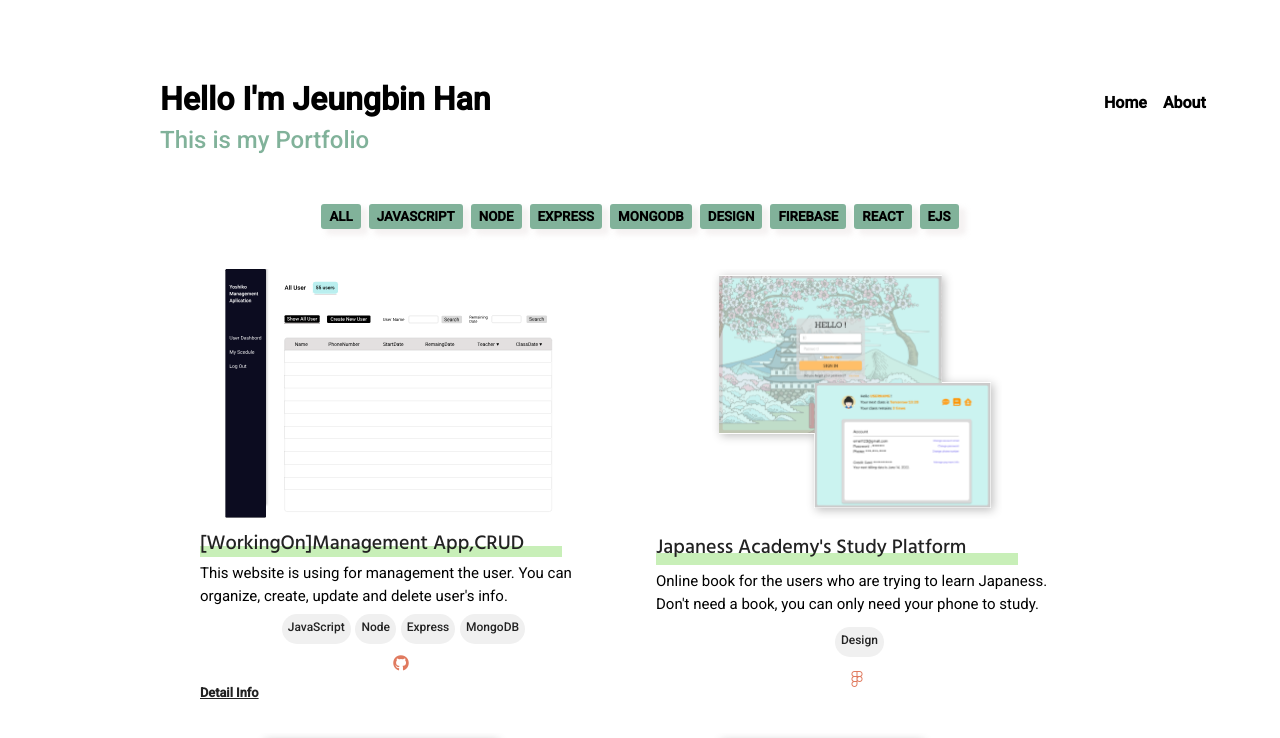
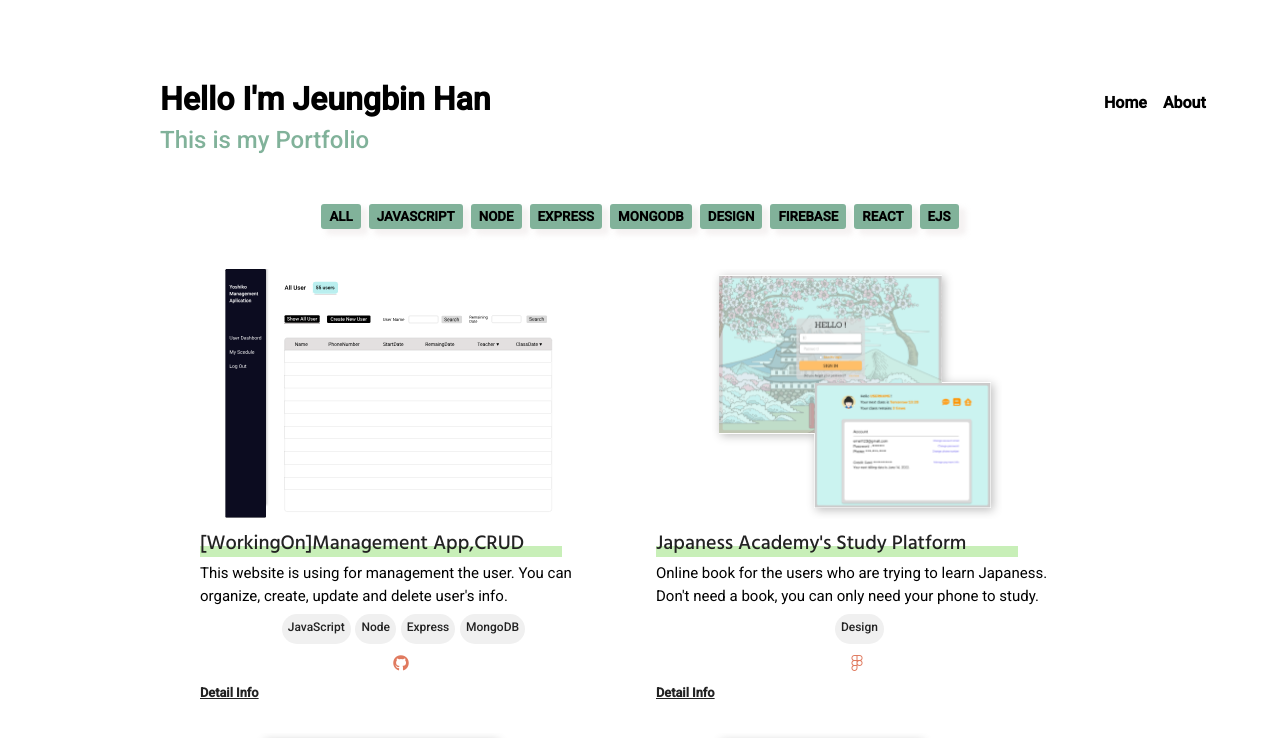
Before and after one commit to Jeungbin/Portfolio, a React (Create React App) app: page / in a window 1280 px wide. Shown: the top 738 px of the page. Built offline with nearby package versions, Linux system fonts and the light colour scheme.

Commit message:
Detail info

```diff
--- a/src/components/Buttons.js
+++ b/src/components/Buttons.js
@@ -90,15 +90,11 @@ const Buttons = () => {
                     ""
                   )}
                 </div>
-                {id === 7 ? (
-                  <p>
-                    <a className="detailInfo" href="/info">
-                      Detail Info
-                    </a>
-                  </p>
-                ) : (
-                  ""
-                )}
+                <p>
+                  <a className="detailInfo" href="/info">
+                    Detail Info
+                  </a>
+                </p>
               </section>
             );
           })}
```
